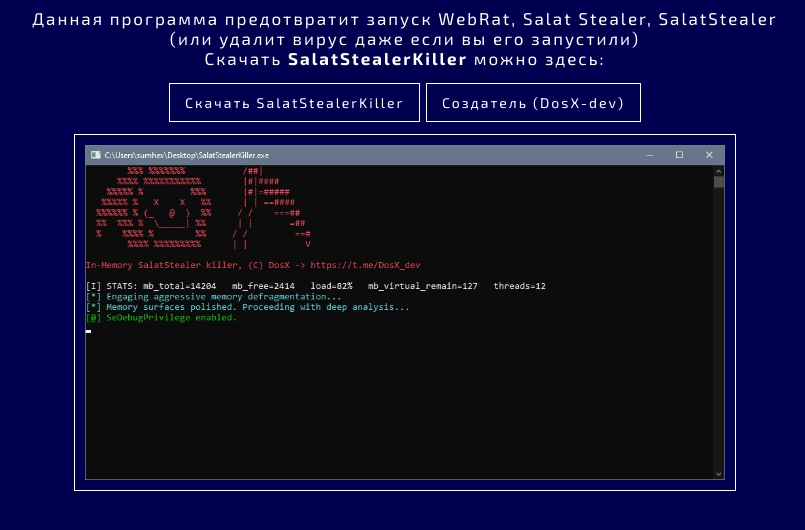
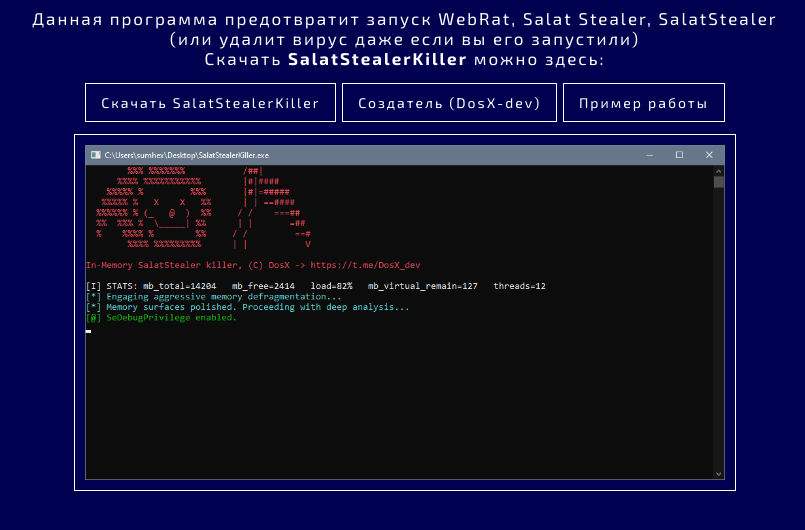
Before and after one commit to sumhex151/antiwebrat, a plain HTML site: page index.html in a window 1280 px wide. Shown: the whole page, without its empty margins (235-1040 px from the left). Drawn offline with Linux system fonts and the light colour scheme.

Commit message:
Update index.html

```diff
--- a/index.html
+++ b/index.html
@@ -18,7 +18,8 @@
                 <p>Скачать <b>SalatStealerKiller</b> можно здесь:</p><br>
             </div>
             <a href="SalatStealerKiller.exe" download="">Скачать SalatStealerKiller</a>
-			<a href="https://github.com/DosX-dev/">Создатель (DosX-dev)</a>
+            <a href="https://github.com/DosX-dev/">Создатель (DosX-dev)</a>
+            <a href="https://www.youtube.com/watch?v=OWMSPoCSN9s">Пример работы</a>
             <img class="desc" src="./salat.png" alt="#">
         </div>
     </body>
```
